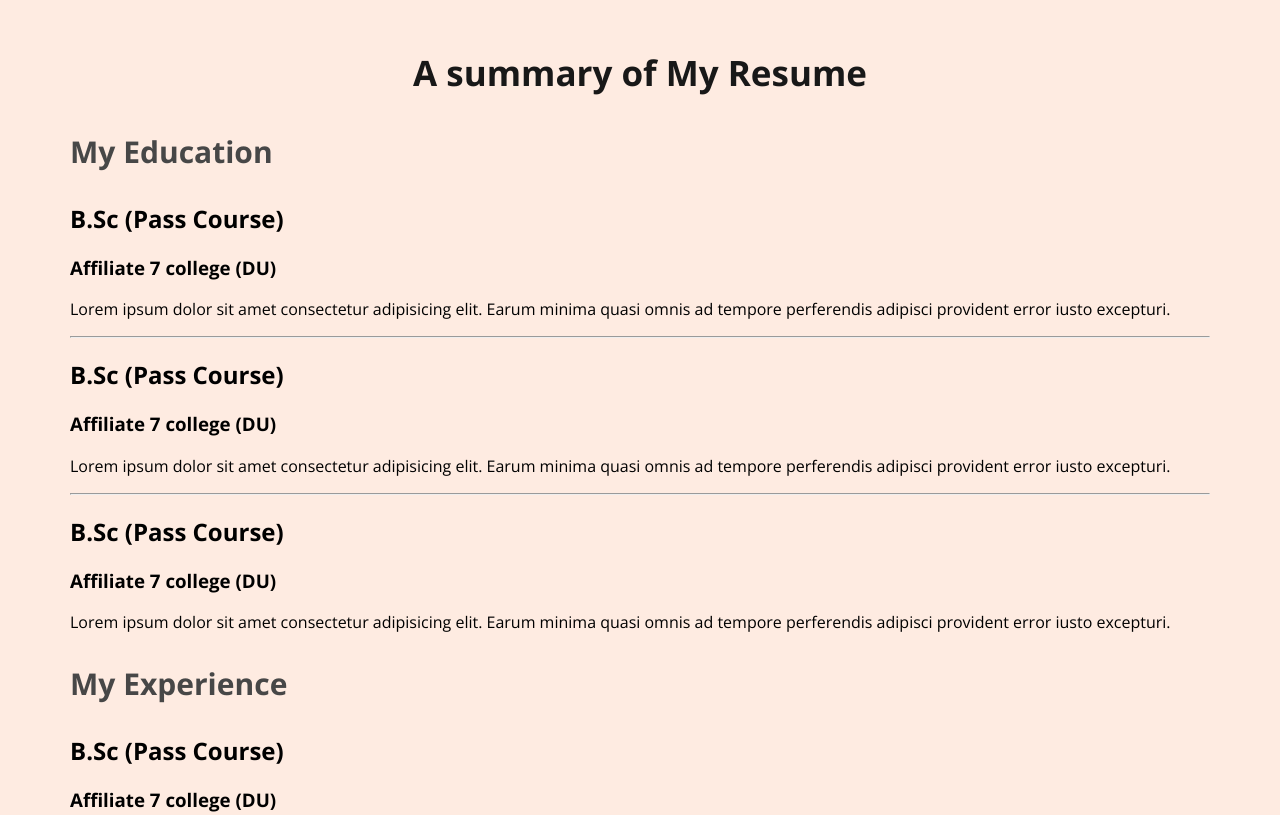
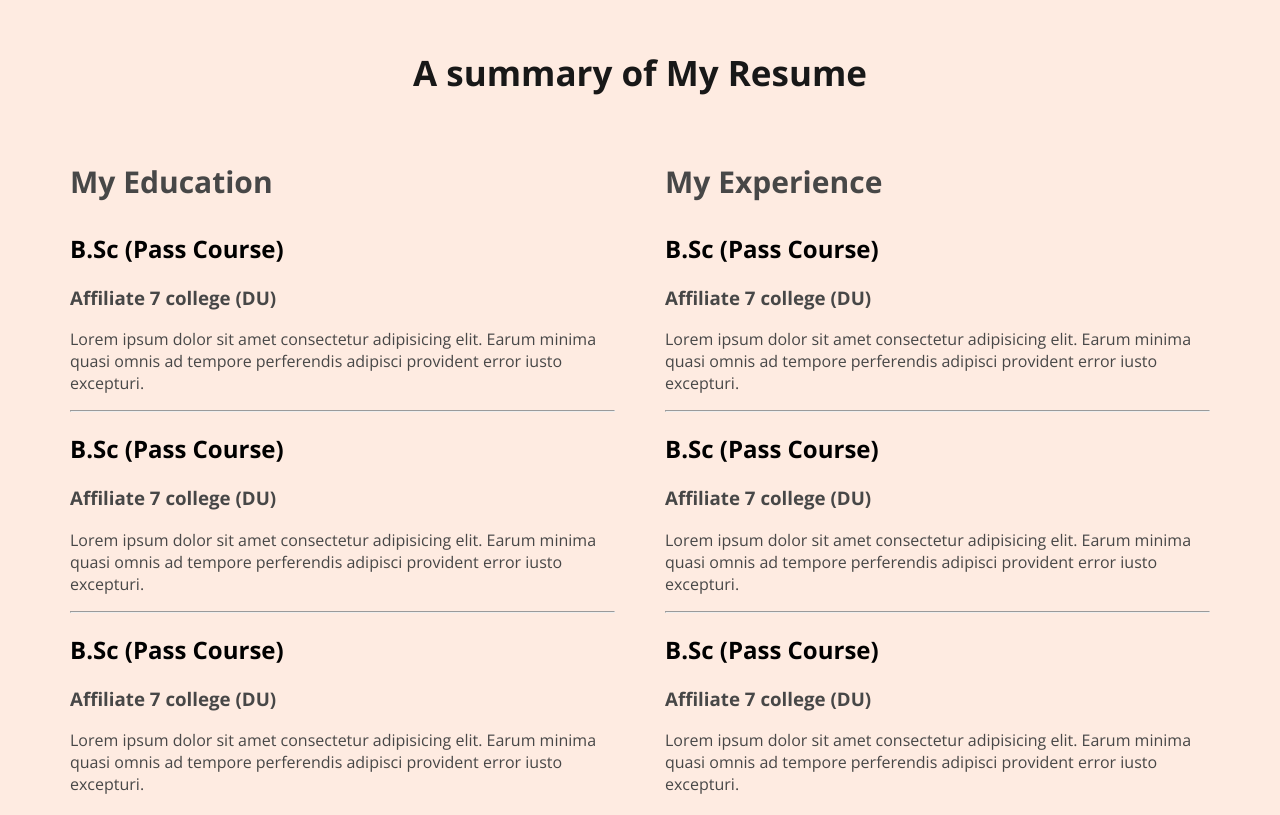
Before and after one commit to Foysal-23/Web-Developer-Protfolio, a plain HTML site: page index.html in a window 1280 px wide. Shown: the part 2340-3155 px from the top of the page. Drawn offline with nearby package versions, Linux system fonts and the light colour scheme.

Commit message:
styled resume items

```diff
--- a/styles/protfolio.css
+++ b/styles/protfolio.css
@@ -150,3 +150,11 @@ box-shadow: 0px 6px 50px 0px rgba(0,0,0,0.10);
   font-size: 30px;
   font-weight: 700;
 }
+.resume-container{
+  display: flex;
+  gap: 50px;
+}
+
+.resume-item-inistitute,.resume-item-desc{
+  color:#474747;
+}
```
